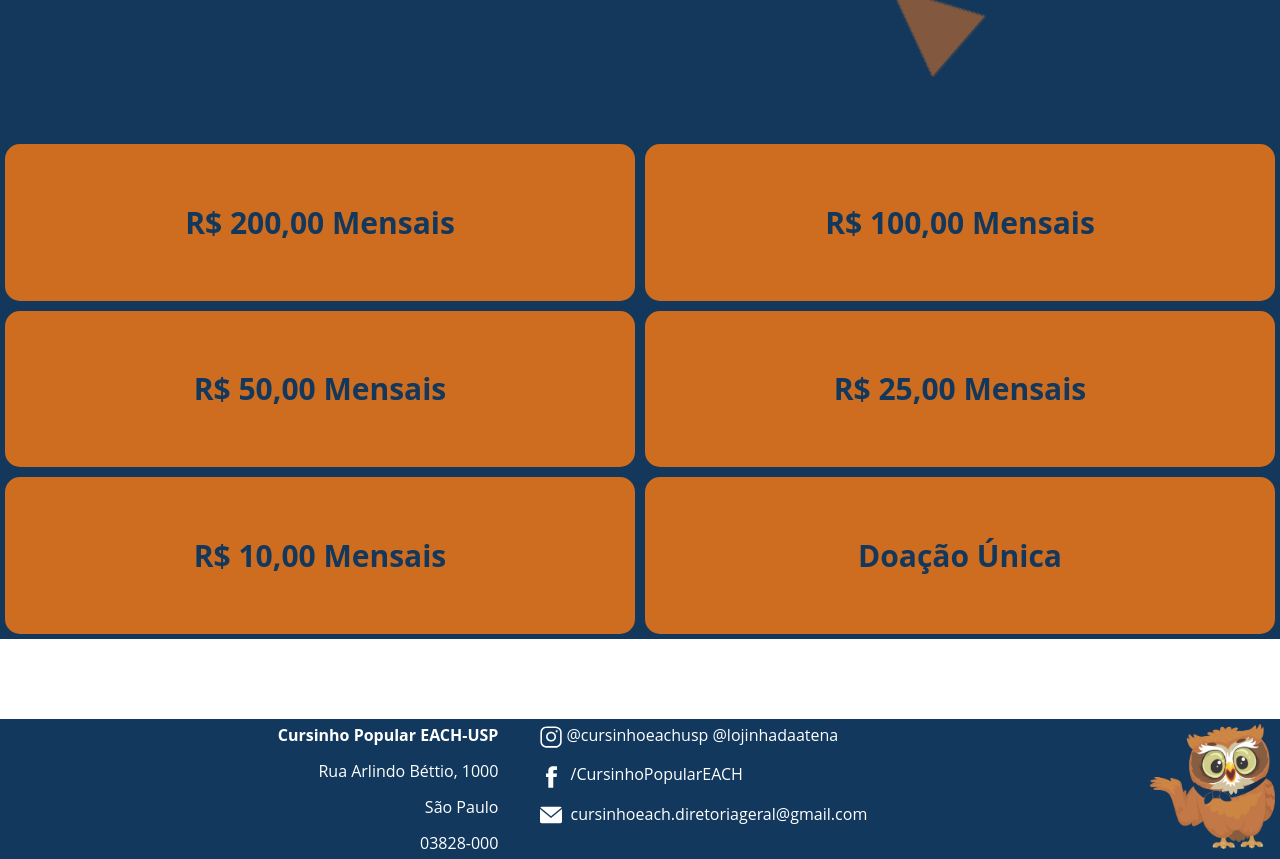
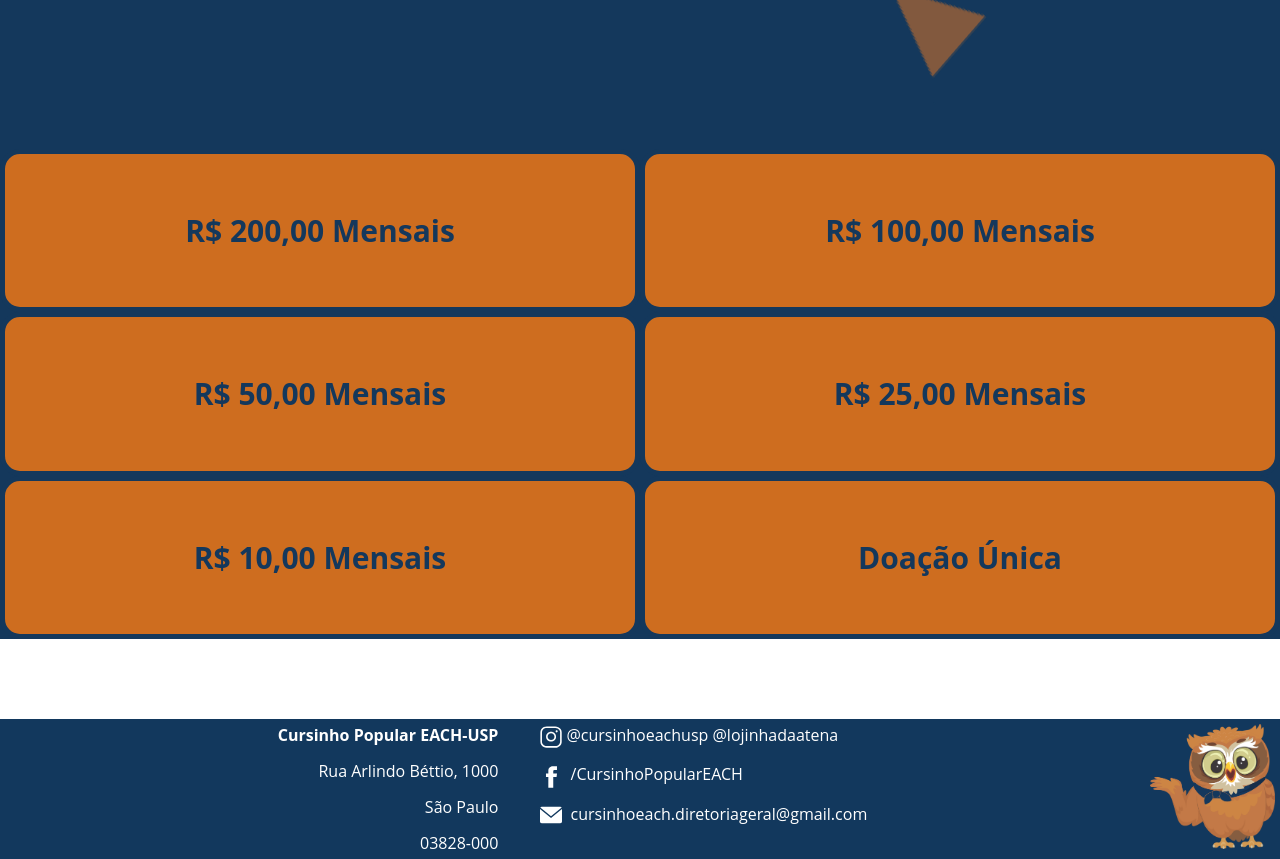
Before and after one commit to cursinhoeachusp/site-cpe-dh, a React (Create React App) app: page /apoie in a window 1280 px wide. Shown: the part 780-1639 px from the top of the page. Built offline with nearby package versions, Linux system fonts and the light colour scheme; a web font is replaced by a local one.

Commit message:
edit: adicionado padding entre quero contribuir e preços

```diff
--- a/src/pages/Apoie/style.css
+++ b/src/pages/Apoie/style.css
@@ -63,7 +63,7 @@
 .tudoApoie .precos {
     width: 100vw;
     height: 500px;
-    /* padding: 10px 0px; */
+    padding-top: 10px;
 
     display: grid;
     grid-template-columns: 100vw;
```
